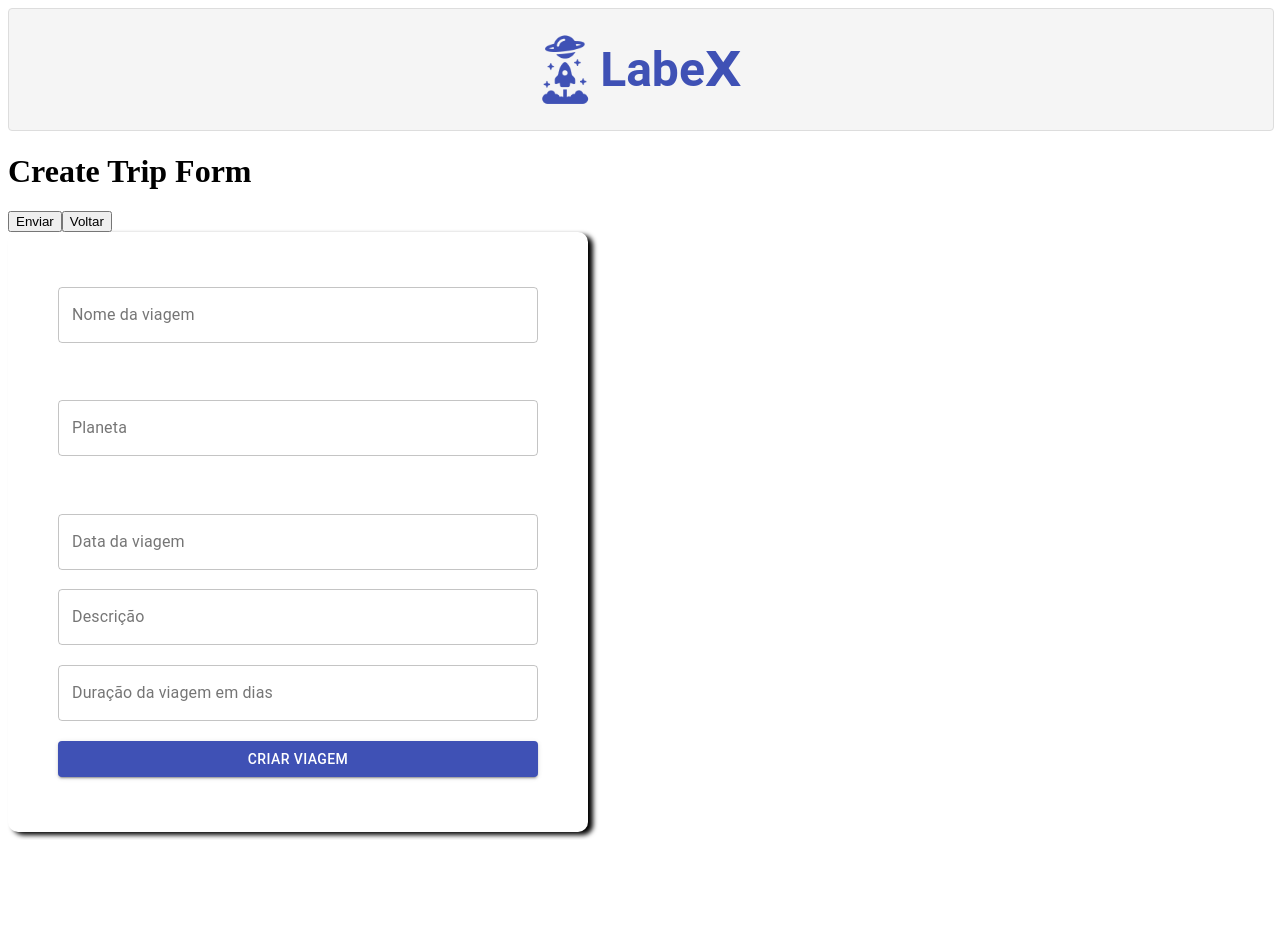
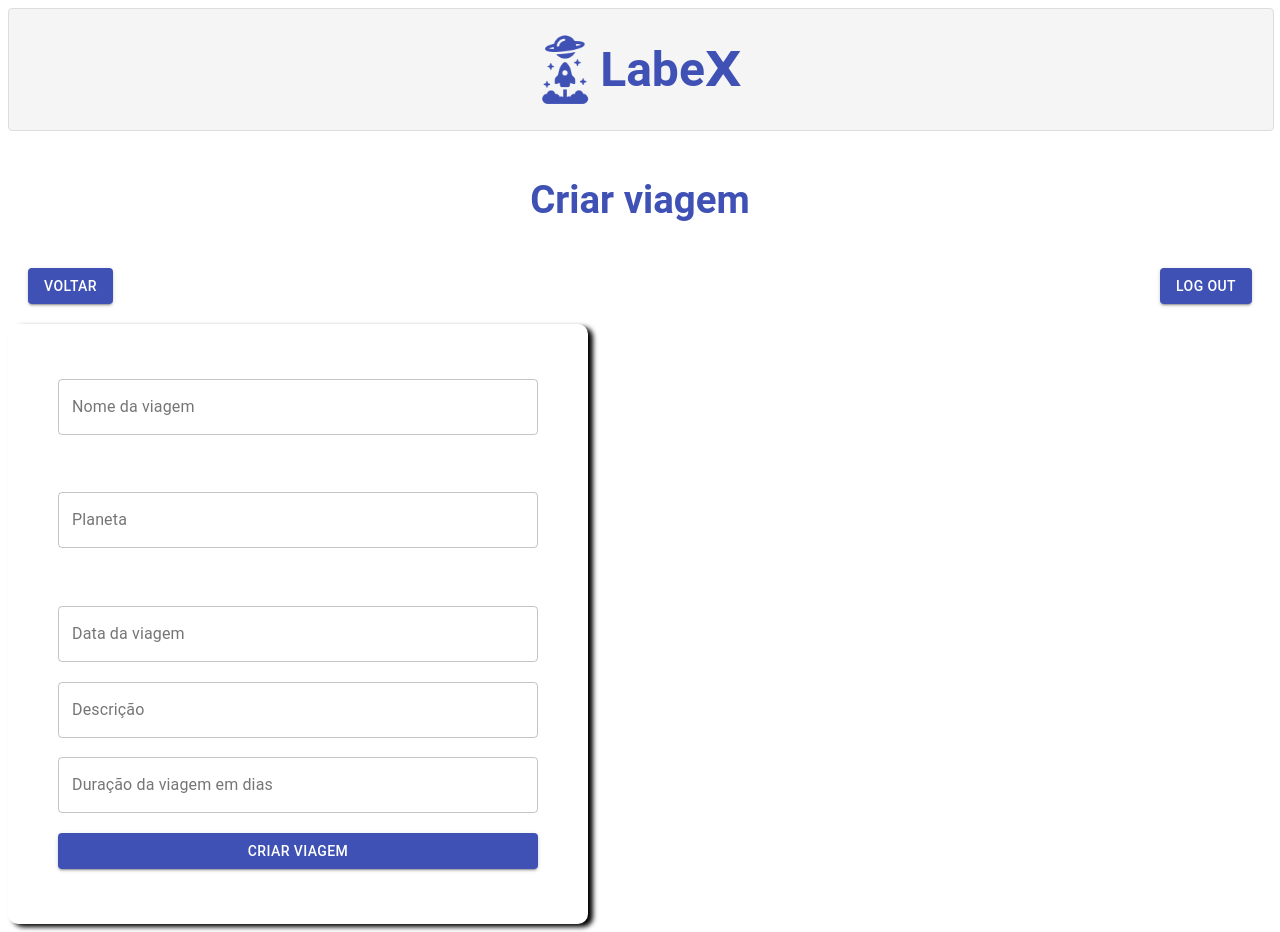
Before and after one commit to future4code/vaughan-Fillipe-Correia, a React (Create React App) app in the folder modulo3/projeto-labex/projetolabex/: page /createtripform in a window 1280 px wide. Before the commit the page ends 840 px from the top, so only its background shows below. Built offline with nearby package versions, Linux system fonts and the light colour scheme.

Commit message:
versão final de sexta, faltando logout e router condicional

```diff
--- a/modulo3/projeto-labex/projetolabex/src/components/AdminPage.js
+++ b/modulo3/projeto-labex/projetolabex/src/components/AdminPage.js
@@ -28,8 +28,10 @@ const TripCard = styled.div`
   display: flex;
   flex-direction: row;
   margin-top: 20px;
+  gap: 10px;
   justify-content: space-between;
   border-radius: 10px;
+  color: rgb(63, 81, 181);
   box-shadow: 0px 0px 10px 0px rgba(0, 0, 0, 0.75);
   align-items: center;
   padding: 20px;
@@ -38,11 +40,36 @@ const TripCard = styled.div`
   &:hover {
     background-color: #f5f5f5;
   }
+
+  h4 {
+    max-width: 100px;
+
+`;
+
+const Title = styled.div`
+  display: flex;
+  flex-direction: row;
+  justify-content: center;
+  align-items: center;
+  font-family: "Roboto", sans-serif;
+  font-size: 1.2em;
+  color: rgb(63, 81, 181);
+  margin-top: 20px;
+  margin-bottom: 20px;
+
+  @media (max-width: 600px) {
+    font-size: 0.8em;
+    flex-direction: row;
+    justify-content: center;
+    align-items: center;
+  }
 `;
 
 const ButtonContainer = styled.div`
   display: flex;
-  justify-content: center;
+  justify-content: space-between;
+  margin-left: 20px;
+  margin-right: 20px;
   margin-top: 20px;
   gap: 20px;
 `;
@@ -56,7 +83,6 @@ const AdminPage = () => {
   const [tripId, setTripId] = useState("");
   const classes = useStyles();
 
-
   useEffect(() => {
     getTrips();
   }, []);
@@ -68,7 +94,6 @@ const AdminPage = () => {
       )
       .then((response) => {
         setTrips(response.data.trips);
-
       })
       .catch((error) => {
         console.log(error);
@@ -78,7 +103,6 @@ const AdminPage = () => {
   const saveId = (id) => {
     localStorage.setItem("tripId", id);
   };
-
 
   const getTripDetails = (tripId) => {
     const token = localStorage.getItem("token");
@@ -91,9 +115,7 @@ const AdminPage = () => {
           },
         }
       )
-      .then((response) => {
-
-      })
+      .then((response) => {})
       .catch((error) => {
         console.log(error);
       });
@@ -101,7 +123,10 @@ const AdminPage = () => {
 
   return (
     <div className="adminpage">
-      <h1>Admin Page</h1>
+      <Title>
+        <h1>Painel administrativo</h1>
+      </Title>
+
       <ButtonContainer>
         <Link to="/createtripform">
           <Button variant="contained" color="primary">
@@ -121,15 +146,11 @@ const AdminPage = () => {
           <TripCard key={trip.id}>
             <h4>{trip.name}</h4>
 
-
-
             <Link to={`/tripdetail/${trip.id}`}>
               <Button variant="contained" color="primary">
                 Detalhes
               </Button>
             </Link>
-
-
 
             <IconButton
               onClick={() => {
@@ -155,9 +176,6 @@ const AdminPage = () => {
             >
               <DeleteForeverIcon />
             </IconButton>
-
-
-
           </TripCard>
         );
       })}
--- a/modulo3/projeto-labex/projetolabex/src/components/ApplyToTrip.js
+++ b/modulo3/projeto-labex/projetolabex/src/components/ApplyToTrip.js
@@ -7,6 +7,16 @@ import Button from "@material-ui/core/Button";
 
 import { useState, useEffect } from "react";
 
+const PageContainer = styled.div`
+  display: flex;
+  flex-direction: column;
+  justify-content: center;
+  align-items: center;
+  background-color: #f5f5f5;
+  width: 100%;
+  height: 100%;
+`;
+
 const CardForm = styled.div`
   display: grid;
   border: none;
@@ -15,6 +25,7 @@ const CardForm = styled.div`
   width: 480px;
   height: 600px;
   align-items: center;
+  margin-top: 50px;
   padding: 50px;
   text-align: center;
   background-color: white;
@@ -26,14 +37,14 @@ const CardForm = styled.div`
   }
 
   @media (max-width: 768px) {
-    width: 100%;
+    width: 80%;
     height: 100%;
-    padding: 0;
+    padding: 10px;
   }
 `;
 
 const H2 = styled.h2`
-  color: CornflowerBlue;
+  color: rgb(63, 81, 181);
 `;
 
 const ApplyToTrip = () => {
@@ -62,7 +73,6 @@ const ApplyToTrip = () => {
   const handleTripChange = (event) => {
     setTrip(event.target.value);
     setTripID(event.target.value);
-
   };
 
   const handleNameChange = (event) => {
@@ -108,11 +118,10 @@ const ApplyToTrip = () => {
   };
 
   return (
-    <div>
+    <PageContainer>
       <CardForm>
         <H2> Inscreva-se em uma viagem! </H2>
         {/* select trip */}
-
 
         <select onChange={handleTripChange}>
           <option value={""}>Nenhum</option>
@@ -178,7 +187,7 @@ const ApplyToTrip = () => {
           Enviar inscrição
         </Button>
       </CardForm>
-    </div>
+    </PageContainer>
   );
 };
 
--- a/modulo3/projeto-labex/projetolabex/src/components/CreateTripForm.js
+++ b/modulo3/projeto-labex/projetolabex/src/components/CreateTripForm.js
@@ -5,7 +5,6 @@ import axios from "axios";
 import { TextField } from "@material-ui/core";
 import Button from "@material-ui/core/Button";
 import { useState, useEffect } from "react";
-
 
 const CardForm = styled.div`
   display: grid;
@@ -43,11 +42,35 @@ const InputData = styled.input`
   text-align: center;
   padding: 3px;
 `;
+const Title = styled.div`
+  display: flex;
+  flex-direction: row;
+  justify-content: center;
+  align-items: center;
+  font-family: "Roboto", sans-serif;
+  font-size: 1.2em;
+  color: rgb(63, 81, 181);
+  margin-top: 20px;
+  margin-bottom: 20px;
 
+  @media (max-width: 600px) {
+    font-size: 0.8em;
+    flex-direction: row;
+    justify-content: center;
+    align-items: center;
+  }
+`;
+
+const ButtonContainer = styled.div`
+  display: flex;
+  justify-content: space-between;
+  margin: 20px;
+  gap: 20px;
+`;
 
 const CreateTripForm = () => {
-  const [name , setName] = useState("");
-  const [planet , setPlanet] = useState("");
+  const [name, setName] = useState("");
+  const [planet, setPlanet] = useState("");
   const [date, setDate] = useState("");
   const [description, setDescription] = useState("");
   const [durationInDays, setDurationInDays] = useState("");
@@ -76,7 +99,7 @@ const CreateTripForm = () => {
     event.preventDefault();
     const headers = {
       "Content-Type": "application/json",
-      "auth": "eyJhbGciOiJIUzI1NiIsInR5cCI6IkpXVCJ9.eyJpZCI6Im93T2g5ZWo2bW50akZqNUNRMVB4IiwiZW1haWwiOiJhc3Ryb2RldkBnbWFpbC5jb20uYnIiLCJpYXQiOjE1ODk1NjI5MDh9.aB4dNbTCkToXB7pdzEa-tuMa-QbRQDUd93eva4-cec0",
+      auth: "eyJhbGciOiJIUzI1NiIsInR5cCI6IkpXVCJ9.eyJpZCI6Im93T2g5ZWo2bW50akZqNUNRMVB4IiwiZW1haWwiOiJhc3Ryb2RldkBnbWFpbC5jb20uYnIiLCJpYXQiOjE1ODk1NjI5MDh9.aB4dNbTCkToXB7pdzEa-tuMa-QbRQDUd93eva4-cec0",
     };
     const application = {
       name,
@@ -88,7 +111,8 @@ const CreateTripForm = () => {
     axios
       .post(
         `https://us-central1-labenu-apis.cloudfunctions.net/labeX/:Fillipe/trips`,
-        application, { headers }
+        application,
+        { headers }
       )
       .then((response) => {
         console.log(response);
@@ -101,14 +125,22 @@ const CreateTripForm = () => {
 
   return (
     <div>
-      <h1>Create Trip Form</h1>
-      <Link to="/createtripform">
-        <button>Enviar</button>
+      <Title>
+        <h1>Criar viagem</h1>
+      </Title>
+
+      <ButtonContainer>
+        <Link to="/adminpage">
+          <Button variant="contained" color="primary">
+            Voltar
+          </Button>
         </Link>
-
-      <Link to="/adminpage">
-        <button>Voltar</button>
+        <Link to="/login">
+          <Button variant="contained" color="primary">
+            Log out
+          </Button>
         </Link>
+      </ButtonContainer>
 
       <CardForm>
         <TextField
@@ -156,10 +188,7 @@ const CreateTripForm = () => {
           {" "}
           Criar Viagem
         </Button>
-
       </CardForm>
-
-
     </div>
   );
 };
--- a/modulo3/projeto-labex/projetolabex/src/components/LoginPage.js
+++ b/modulo3/projeto-labex/projetolabex/src/components/LoginPage.js
@@ -1,4 +1,4 @@
-import { Link} from "react-router-dom";
+import { Link } from "react-router-dom";
 import React from "react";
 import styled from "styled-components";
 import axios from "axios";
@@ -15,6 +15,24 @@ const CardForm = styled.div`
   align-items: center;
   padding: 50px;
   text-align: center;
+`;
+
+const Title = styled.h1`
+  display: flex;
+  flex-direction: row;
+  justify-content: center;
+  font-family: "Roboto", sans-serif;
+  font-size: 1.5em;
+  color: rgb(63, 81, 181);
+  margin-top: 20px;
+  margin-bottom: 20px;
+`;
+
+const ButtonContainer = styled.div`
+  display: flex;
+  justify-content: center;
+  margin: 20px;
+  gap: 20px;
 `;
 
 const LoginPage = () => {
@@ -49,7 +67,16 @@ const LoginPage = () => {
 
   return (
     <div className="loginpage">
-      <h1>Login</h1>
+      <Title>
+        <h1>Login</h1>
+      </Title>
+      <ButtonContainer>
+        <Link to="/">
+          <Button variant="contained" color="primary">
+            Voltar
+          </Button>
+        </Link>
+      </ButtonContainer>
       <CardForm>
         <TextField
           id="outlined-basic"
@@ -57,15 +84,25 @@ const LoginPage = () => {
           variant="outlined"
           value={email}
           onChange={handleEmailChange}
+          onKeyPress={(event) => {
+            if (event.key === "Enter") {
+              login();
+            }
+          }}
         />
         <br />
 
         <TextField
           id="outlined-basic"
-          label="password"
+          label="Senha"
           variant="outlined"
           value={password}
           onChange={handlePasswordChange}
+          onKeyPress={(event) => {
+            if (event.key === "Enter") {
+              login();
+            }
+          }}
         />
         <br />
 
@@ -76,9 +113,6 @@ const LoginPage = () => {
       </CardForm>
 
       <br />
-      <Link to="/">
-        <button>Voltar</button>
-      </Link>
     </div>
   );
 };
--- a/modulo3/projeto-labex/projetolabex/src/components/TripList.js
+++ b/modulo3/projeto-labex/projetolabex/src/components/TripList.js
@@ -19,26 +19,44 @@ const TripsContainer = styled.div`
   justify-content: center;
   margin: 0;
   width: 100%;
-  /* max-width: 800px; */
-  /* background-color: #f5f5f5; */
   text-align: center;
 `;
 
 const TripCard = styled.div`
+  display: flex;
+  flex-direction: column;
+  justify-content: space-between;
   margin-top: 20px;
   background-color: #f5f5f5;
   padding: 20px;
   text-align: center;
   font-size: 1em;
-  color: CornflowerBlue;
+  color: rgb(63, 81, 181);
   border: 1px solid #ddd;
   border-radius: 4px;
-  max-width: 80%;
+  max-width: 300px;
+  min-height: 400px;
+  /* max-height: 400px; */
 
   span {
     font-weight: bold;
-    color: black;
+    color: rgb(63, 81, 181);
   }
+`;
+
+const CardsGrid = styled.div`
+      display: flex;
+      flex-direction: row;
+      gap: 20px;
+      justify-content: space-between;
+      align-items: center;
+      margin-top: 20px;
+      @media (max-width: 600px) {
+      flex-direction: column;
+      gap: 20px;
+      justify-content: center;
+      align-items: center;
+      margin-top: 20px;
 `;
 
 const TripList = () => {
@@ -76,6 +94,8 @@ const TripList = () => {
           </Button>
         </Link>
       </ButtonContainer>
+
+      <CardsGrid>
         {trips.map((trip) => {
           return (
             <TripCard key={trip.id}>
@@ -99,8 +119,7 @@ const TripList = () => {
             </TripCard>
           );
         })}
-
-
+      </CardsGrid>
     </TripsContainer>
   );
 };
```
Also changed, not shown: modulo3/projeto-labex/projetolabex/src/components/HomePage.js (+91 -11 lines), modulo3/projeto-labex/projetolabex/src/components/TripDetail.js (+12 -20 lines). Lines whose indentation alone changed are shown as unchanged.
